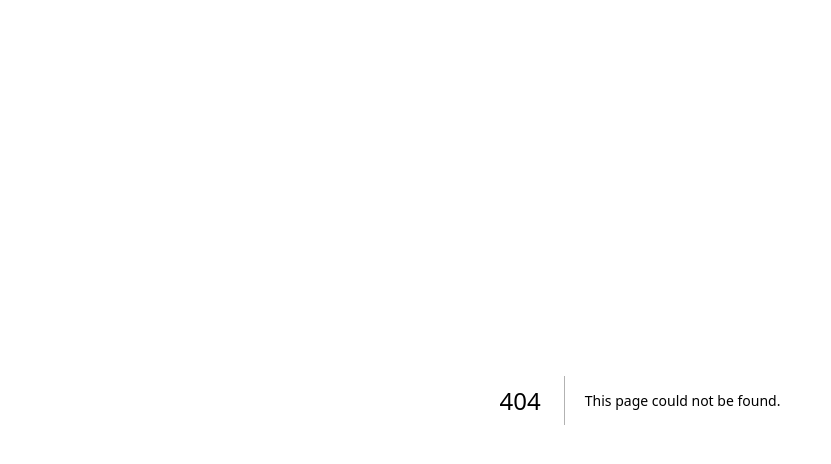
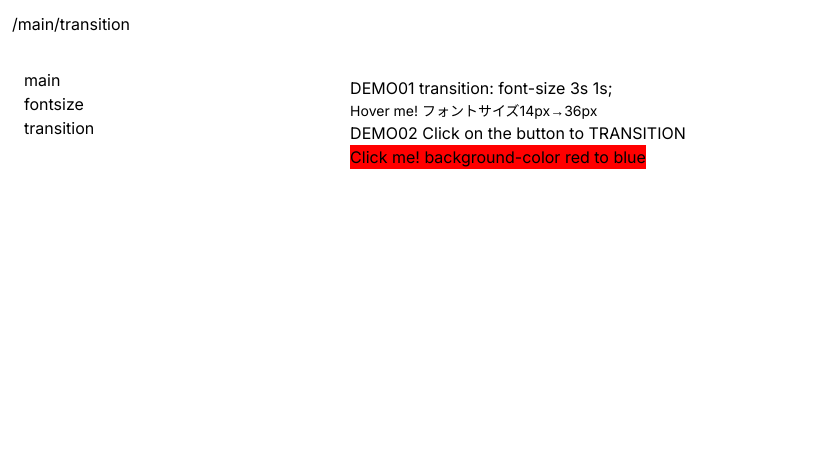
Before and after one commit to ai-biz20-sasaki/tailwind-storehouse, a Next.js app: page /main/transition in a window 1280 px wide. Before the commit this address had no page. Shown: the top 464 px of the page, without its empty margins (0-831 px from the left). Built offline with nearby package versions, Linux system fonts and the light colour scheme.

Commit message:
transitionページを追加

```diff
--- /dev/null
+++ b/src/app/main/transition/page.tsx
@@ -0,0 +1,39 @@
+"use client"
+import { useState } from 'react';
+import transition from './transition.module.css'
+
+export default function Transition() {
+  const [isClicked, setIsClicked] = useState(false);
+  function handleOnClick() {
+    setIsClicked(!isClicked);
+    console.log("isClicked:", isClicked)
+  }
+
+  return (
+    <div className="p-2">
+      <div>
+        DEMO01 transition: font-size 3s 1s;
+      </div>
+      <div className={`
+        ${transition["trans-demo-01"]}
+        ${transition["trans-demo-01:hover"]}
+      `}>
+        Hover me! フォントサイズ14px→36px
+      </div>
+
+      <div>
+        DEMO02 Click on the button to TRANSITION
+      </div>
+      <button
+        className={`
+        ${transition["trans-demo-02"]}
+        ${isClicked ? transition["trans-demo-02-clicked"] : ""}`}
+        onClick={handleOnClick}
+      >
+        Click me! background-color red to blue
+      </button>
+
+
+    </div>
+  )
+}
--- /dev/null
+++ b/src/app/main/transition/transition.module.css
@@ -0,0 +1,17 @@
+.trans-demo-01 {
+  font-size: 14px;
+  transition: font-size 3s 1s;
+}
+
+.trans-demo-01:hover {
+  font-size: 36px;
+}
+
+.trans-demo-02 {
+  background-color: red;
+  transition: background-color 3s 1s;
+}
+
+.trans-demo-02-clicked {
+  background-color: blue;
+}
--- a/src/components/left-sidebar.tsx
+++ b/src/components/left-sidebar.tsx
@@ -14,6 +14,11 @@ export default function LeftSidebar() {
             fontsize
         </Link>
       </div>
+      <div>
+        <Link className="" href="/main/transition">
+          transition
+        </Link>
+      </div>
     </>
   )
 }
```
